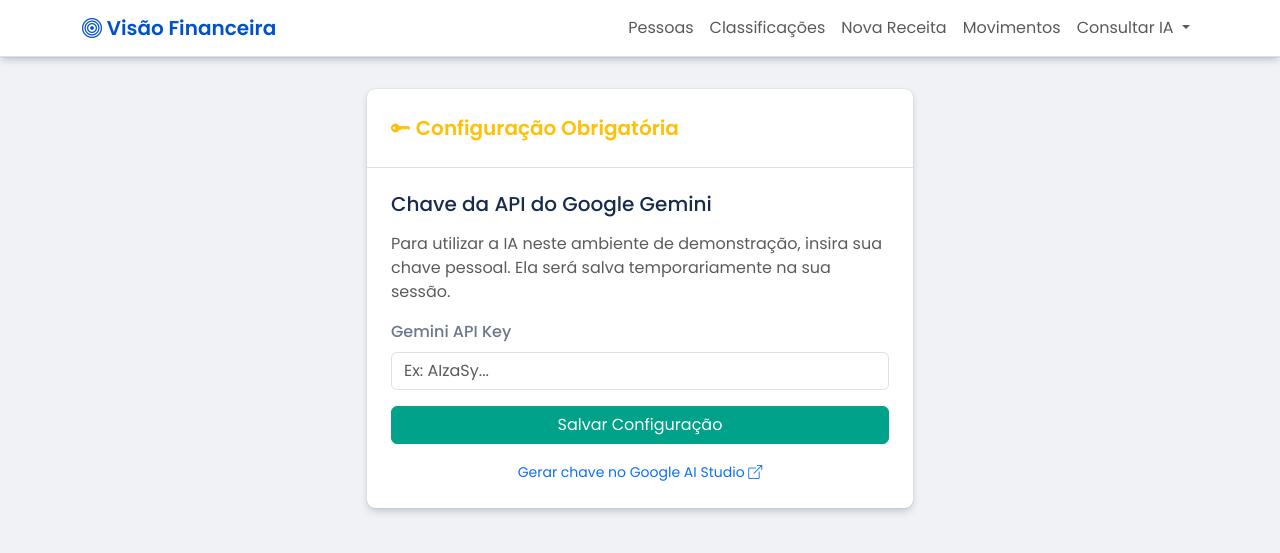
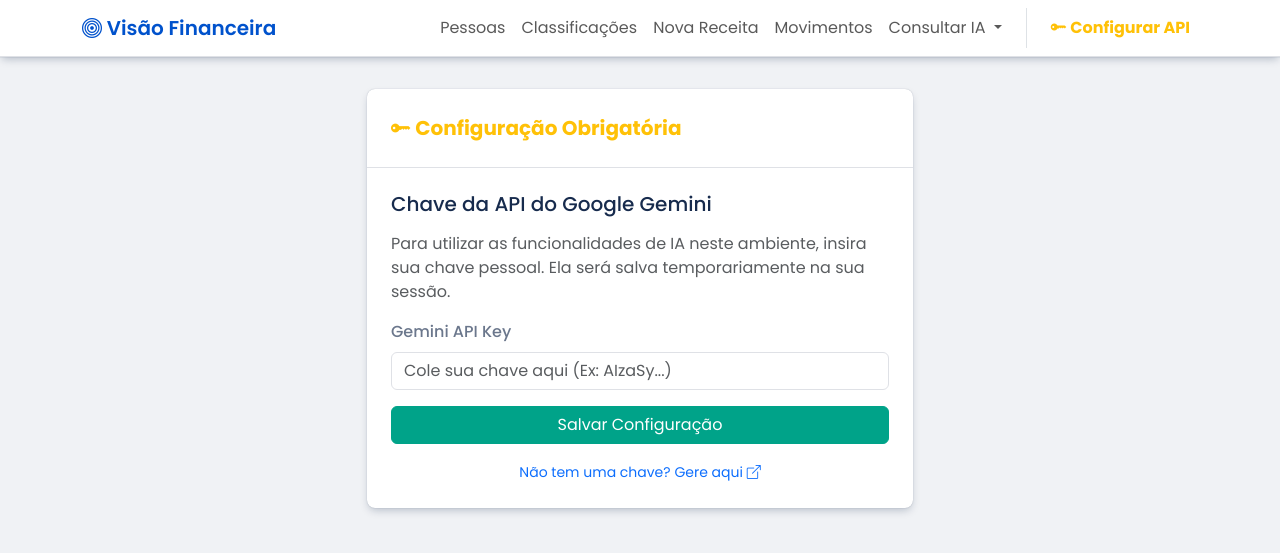
Before and after one commit to MariaEgoetz/projeto-financeiro, a Django app: page /configurar-api/ in a window 1280 px wide. Shown: the top 553 px of the page. Run offline with Django 5.2, Linux system fonts and the light colour scheme; parts of the project's set-up code (start-up, migrations or seed data) failed here and were passed over.

Commit message:
feat(etapa4): Implementa funcionalidades completas da Etapa 4
Finaliza a implementação dos requisitos da Etapa 4, padronizando a IA para Gemini,
refinando a interface do usuário e preparando a infraestrutura para deploy.

Alterações de IA e Backend:
- Padronização: Migra todos os agentes (Fraude, RAG) para Google Gemini 2.5 Flash,
  removendo dependência da OpenAI.
- Segurança: Implementa configuração de API Key dinâmica via interface (salva na sessão),
  removendo chaves hardcoded.
- RAG: Adiciona módulos de chat RAG Simples e RAG Embeddings com suporte a sinônimos
  e contexto de exemplos.
- Celery: Corrige serialização de arquivos PDF usando Base64.

Alterações de Interface (UI/UX) - Tema Claro:
- Listagens: Implementa estado inicial vazio, busca textual e ordenação dinâmica
  por colunas nas telas de Pessoas, Movimentos e Classificações.
- Formulários: Melhora usabilidade do cadastro de Contas a Receber (Select Múltiplo).
- Menu: Adiciona acesso rápido às ferramentas de IA e Configuração.

Infraestrutura:
- Docker: Atualiza Dockerfile com dependências de build (numpy).
- Deploy: Configura Gunicorn, Whitenoise e detecção dinâmica de Banco de Dados
  para compatibilidade com Render/PythonAnywhere.

```diff
--- a/agents/agent_rag/consultor_embeddings.py
+++ b/agents/agent_rag/consultor_embeddings.py
@@ -13,11 +13,9 @@ load_dotenv()
 
 class AgentConsultorEmbeddings:
     def __init__(self, api_key=None):
-        # Aceita a chave por parâmetro ou pega do .env
         self.api_key = api_key or os.getenv("GEMINI_API_KEY")
-
         if not self.api_key:
-            raise ValueError("A chave da API do Gemini é obrigatória para consulta.")
+            raise ValueError("A chave da API do Gemini é obrigatória.")
 
         genai.configure(api_key=self.api_key)
         self.model = genai.GenerativeModel('gemini-2.5-flash')
--- a/extrator/templates/base.html
+++ b/extrator/templates/base.html
@@ -145,6 +145,12 @@
                             </li>
                         </ul>
                     </li>
+
+                    <li class="nav-item ms-lg-3 border-start ps-lg-3">
+                        <a class="nav-link text-warning fw-bold" href="{% url 'config_api' %}">
+                            <i class="bi bi-key-fill"></i> Configurar API
+                        </a>
+                    </li>
                     </ul>
             </div>
         </div>
--- a/extrator/templates/config_api.html
+++ b/extrator/templates/config_api.html
@@ -5,13 +5,13 @@
 <div class="row justify-content-center">
     <div class="col-md-6">
         <div class="content-card">
-            <div class="card-header text-warning">
+            <div class="card-header text-warning fw-bold">
                 <i class="bi bi-key-fill"></i> Configuração Obrigatória
             </div>
             <div class="card-body">
                 <h5 class="card-title mb-3">Chave da API do Google Gemini</h5>
                 <p class="text-muted">
-                    Para utilizar a IA neste ambiente de demonstração, insira sua chave pessoal.
+                    Para utilizar as funcionalidades de IA neste ambiente, insira sua chave pessoal.
                     Ela será salva temporariamente na sua sessão.
                 </p>
 
@@ -20,7 +20,7 @@
                     <div class="mb-3">
                         <label for="api_key" class="form-label">Gemini API Key</label>
                         <input type="password" class="form-control" id="api_key" name="api_key"
-                               placeholder="Ex: AIzaSy..." value="{{ existing_key|default:'' }}" required>
+                               placeholder="Cole sua chave aqui (Ex: AIzaSy...)" value="{{ existing_key|default:'' }}" required>
                     </div>
                     <div class="d-grid">
                         <button type="submit" class="btn btn-primary">Salvar Configuração</button>
@@ -29,7 +29,7 @@
 
                 <div class="mt-3 text-center">
                     <a href="https://aistudio.google.com/app/apikey" target="_blank" class="small text-decoration-none">
-                        Gerar chave no Google AI Studio <i class="bi bi-box-arrow-up-right"></i>
+                        Não tem uma chave? Gere aqui <i class="bi bi-box-arrow-up-right"></i>
                     </a>
                 </div>
             </div>
```
Also changed, not shown: agents/agent_fraud_analysis/analyzer.py (+8 -6 lines).
